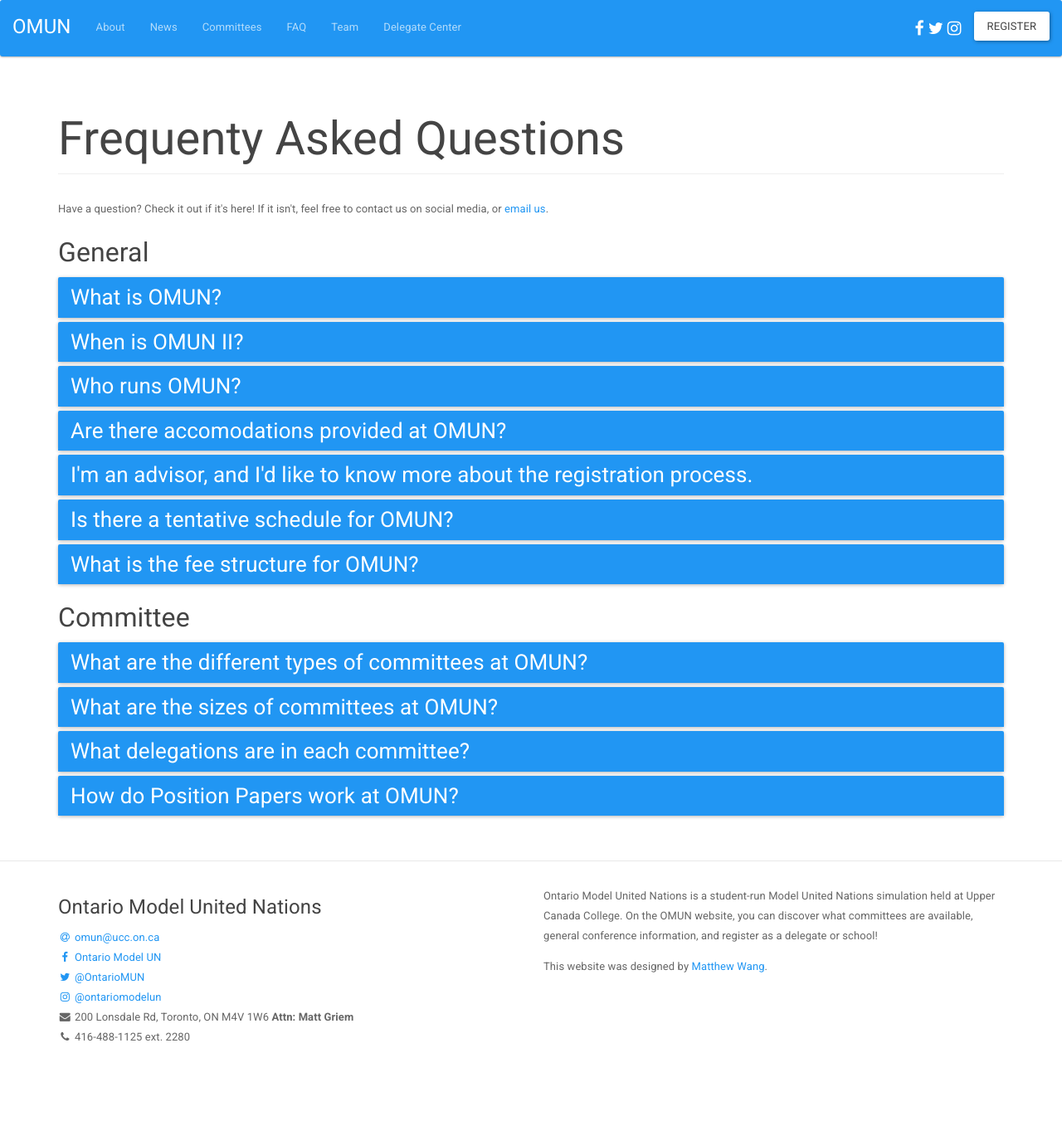
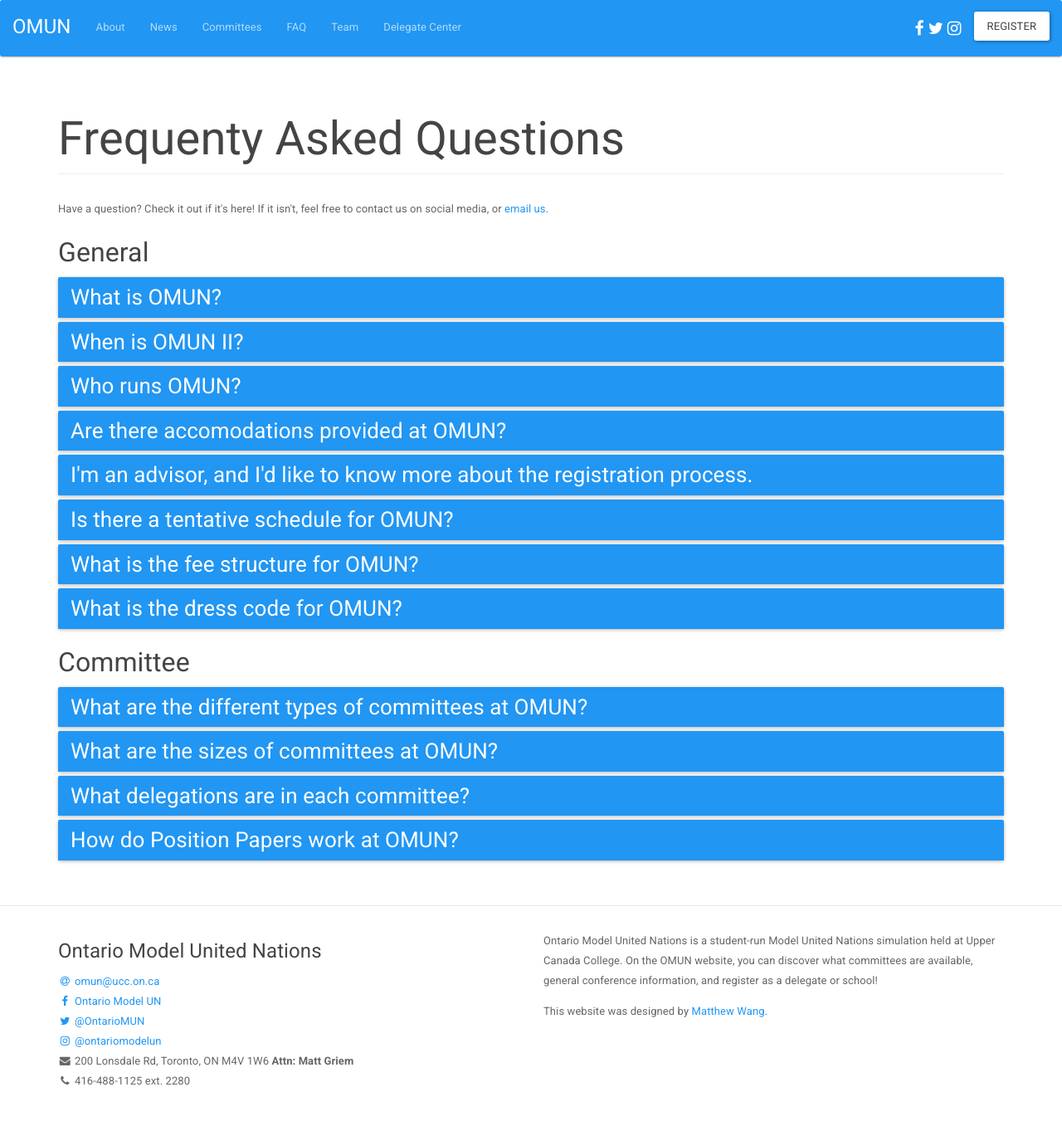
Before and after one commit to malsf21/omun.ca, a Jekyll site: the page built from faq.html, in a window 1280 px wide. Shown: the whole page at 83% size. Built offline with Jekyll 4.4.1, drawn with Linux system fonts in a browser that asks for light colours; before the commit the page ends 1303 px from its top, so only the background shows below that.

Commit message:
adds new FAQ

```diff
--- a/_data/faq.yml
+++ b/_data/faq.yml
@@ -33,6 +33,11 @@ omunfee:
   question: What is the fee structure for OMUN?
   answer: "Note: registration is closed. Early bird registration ends at October 31st, at $35 per delegate. Normal Registration ends on March 1st, at $45 per delegate."
 
+omundress:
+  type: general
+  question: What is the dress code for OMUN?
+  answer: "OMUN would prefer if delegates came in Western business attire. OMUN specifically bans clothing with offensive remarks, or content that is harms or targets other delegates."
+
 committeetypes:
   type: committee
   question: What are the different types of committees at OMUN?
```
